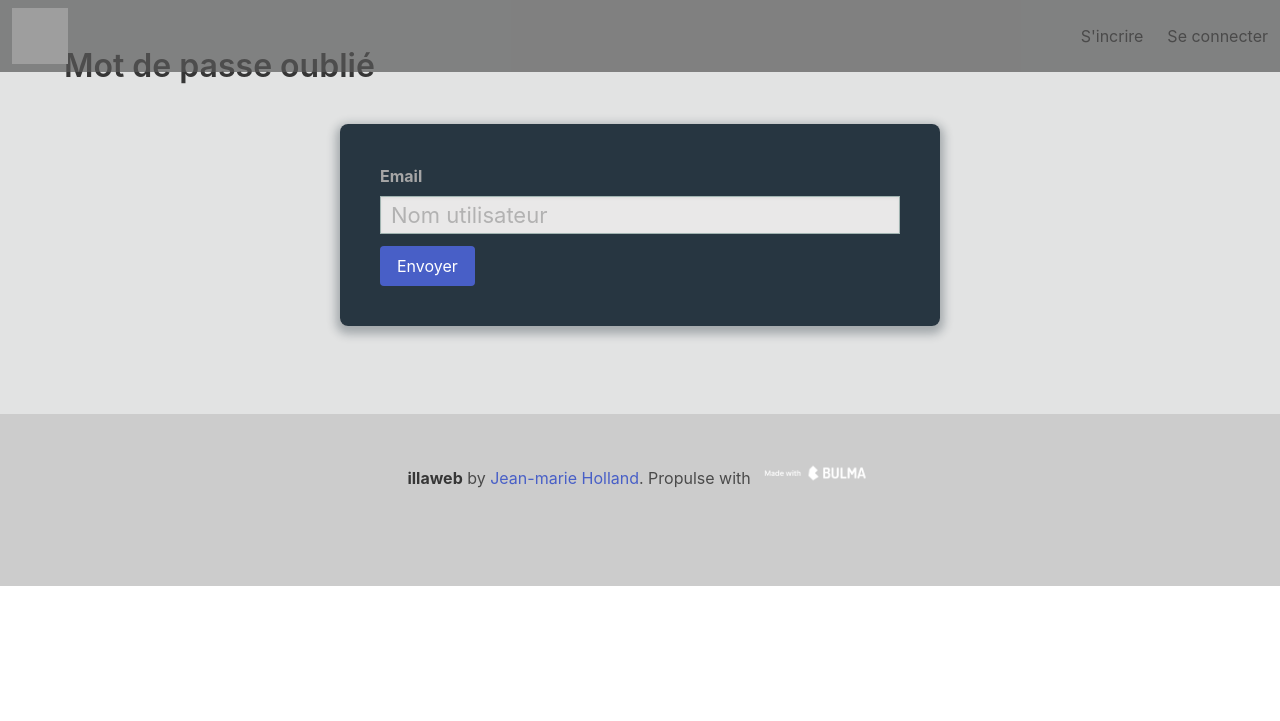
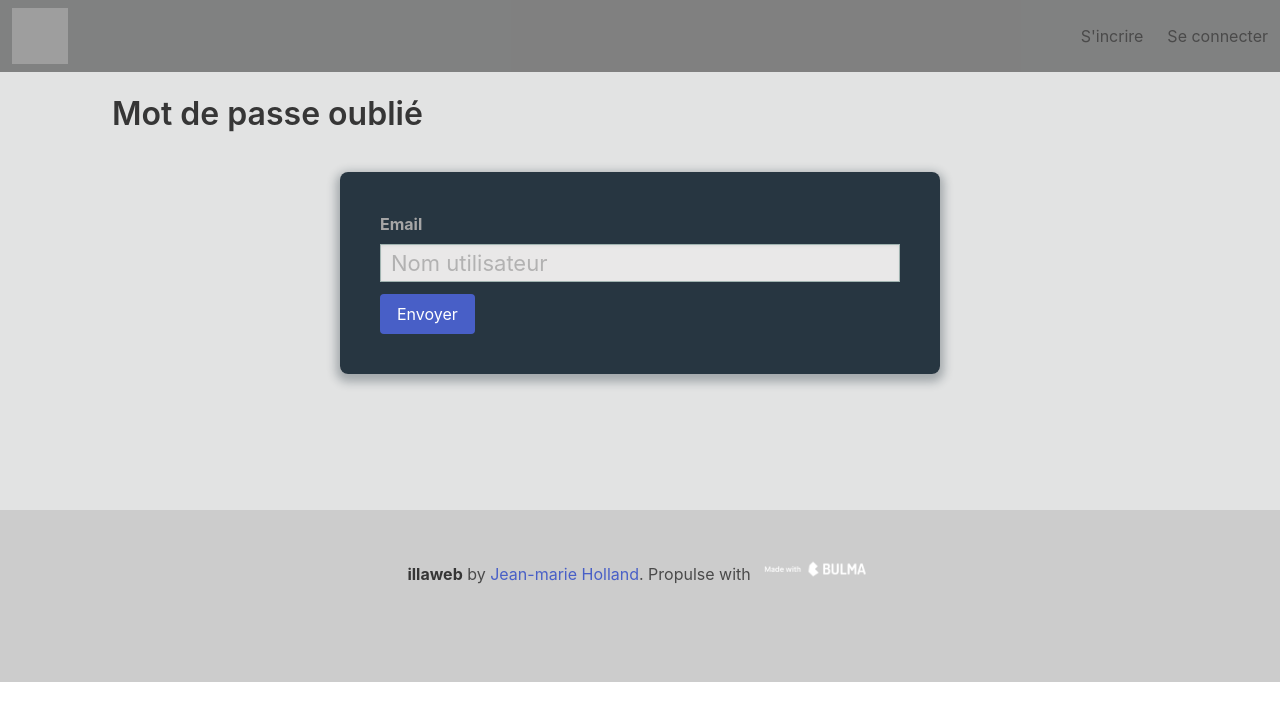
Before and after one commit to jm-Holland/login_base, a PHP site: page /www/forget.php in a window 1280 px wide. Shown: the top 721 px of the page. Run offline with PHP 8.4, Linux system fonts and the light colour scheme; some libraries are stand-ins or nearby versions; grey boxes are pictures that could not be loaded.

Commit message:
rajout de class section

```diff
--- a/css/master.css
+++ b/css/master.css
@@ -3,6 +3,7 @@ body {
 }
 .navbar{
   background-color: rgba(87,87,87,.7);
+
 }
 .navbar-item img {
   margin-right: 5px;
--- a/forget.php
+++ b/forget.php
@@ -25,6 +25,7 @@ $titre_page = 'Forget';
 ?>
 <?php require_once'inc/header.php'; ?>
 <!-- Début du Html -->
+<section class="section">
   <h1 class="title">Mot de passe oublié</h1>
   <!-- si erreurs -->
   <?php if (!empty($errors)): ?>
@@ -53,4 +54,5 @@ $titre_page = 'Forget';
     </form>
   </div>
 
+</section>
 <?php require_once'inc/footer.php'; ?>
--- a/login.php
+++ b/login.php
@@ -30,6 +30,7 @@ $titre_page = 'Login';
 ?>
 <?php require_once'inc/header.php'; ?>
 <!--  Debut du HTML -->
+<section class="section">
   <h1 class=title>Se connecter</h1>
   <!-- si erreurs -->
   <?php if (!empty($errors)): ?>
@@ -72,4 +73,5 @@ $titre_page = 'Login';
       </div>
     </div>
   </div>
+</section>
 <?php require_once'inc/footer.php'; ?>
--- a/register.php
+++ b/register.php
@@ -67,6 +67,7 @@ $titre_page = 'S\'incrire';
 include_once'inc/header.php';
 ?>
 
+<section class="section">
   <h1 class="title">S'incrire</h1>
   <!-- si erreurs -->
   <?php if (!empty($errors)): ?>
@@ -111,5 +112,6 @@ include_once'inc/header.php';
           </div>
         </form>
       </div>
+</section>
 
 <?php include_once'inc/footer.php'; ?>
--- a/reset.php
+++ b/reset.php
@@ -34,6 +34,7 @@ $titre_page = 'Modif mot de passe';
   <?php require_once'inc/header.php'; ?>
 
 
+<section class="section">
   <h1 class="title">Modifier mon mot de passe</h1>
   <!-- si erreurs -->
   <?php if (!empty($errors)): ?>
@@ -67,5 +68,5 @@ $titre_page = 'Modif mot de passe';
         </div>
     </form>
   </div>
-
+</section>
 <?php require_once'inc/footer.php'; ?>
```
Also changed, not shown: account.php (+2 -5 lines). Lines whose indentation alone changed are shown as unchanged.
